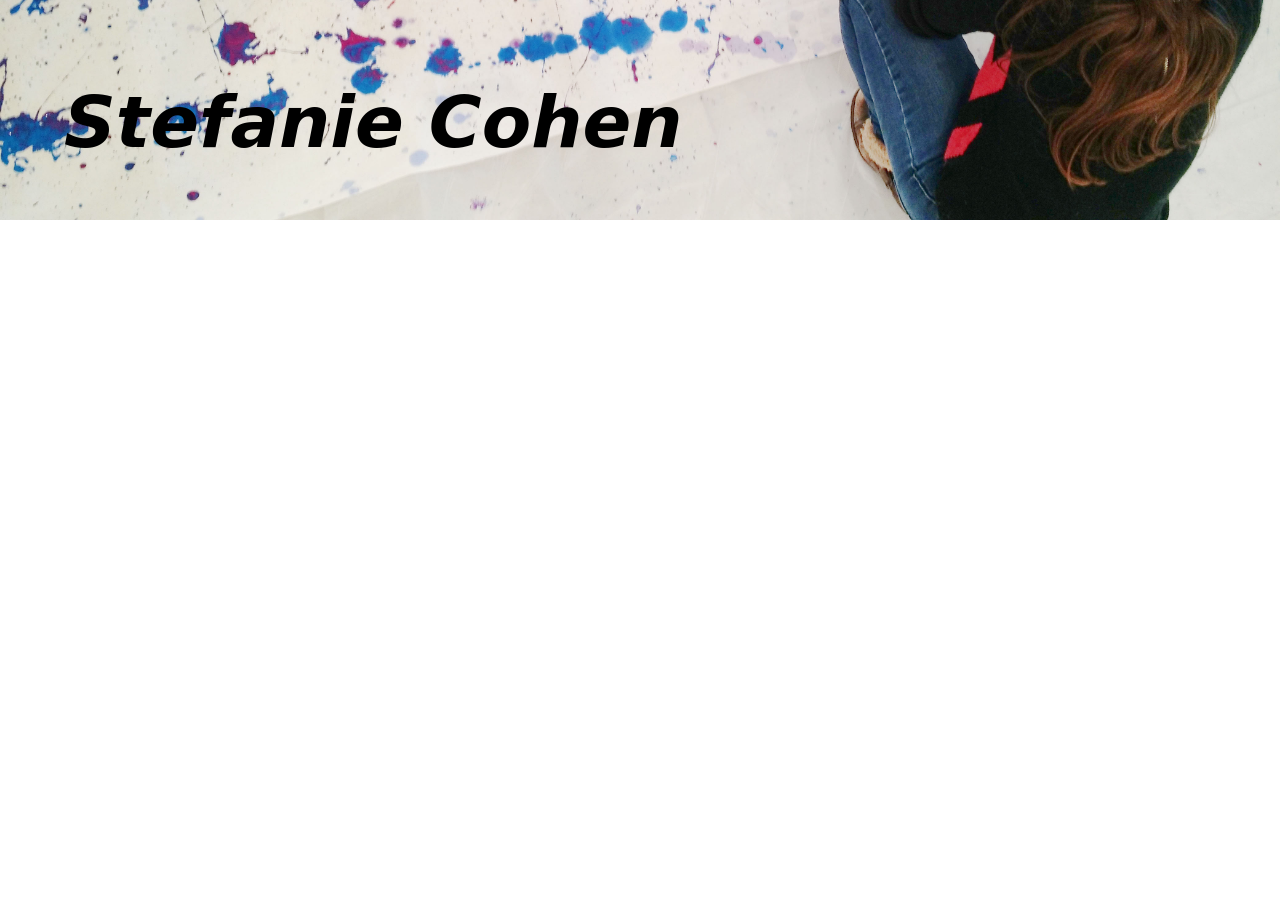
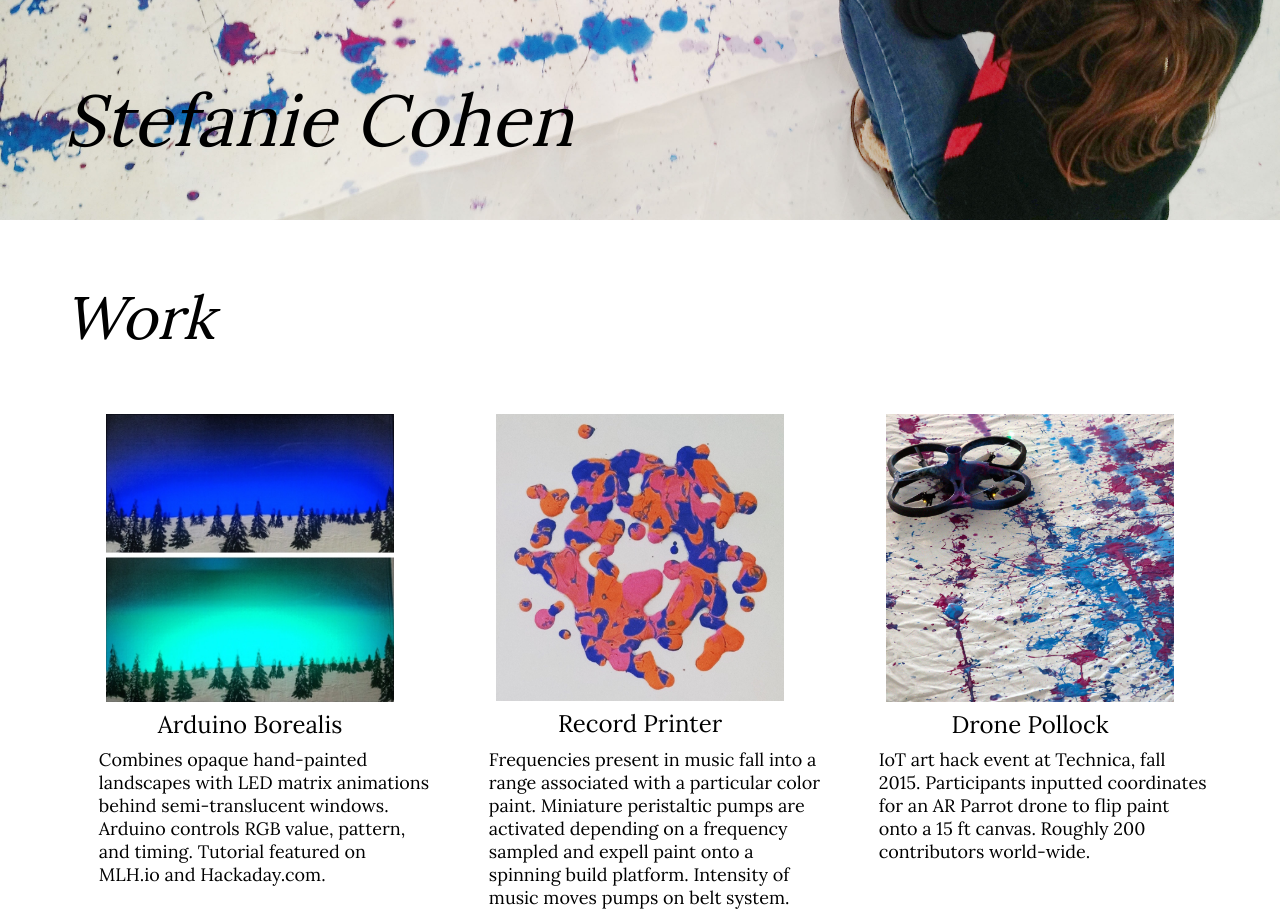
Before and after one commit to sbcohen/sbcohen.github.io, a plain HTML site: page index.html in a window 1280 px wide. Shown: the part 500-1419 px from the top of the page. Before the commit the page ends 800 px from the top, so only its background shows below. Drawn offline with nearby package versions, Linux system fonts and the light colour scheme.

Commit message:
added work section

```diff
--- a/css/stefStyle.css
+++ b/css/stefStyle.css
@@ -1,5 +1,23 @@
 html {
   font-size: 16px;
+}
+
+@media only screen and (max-width: 900px) {
+  html {
+    font-size: 12px;
+  }
+}
+
+@media only screen and (max-width: 700px) {
+  html {
+    font-size: 8px;
+  }
+}
+
+@media only screen and (max-width: 450px) {
+  html {
+    font-size: 6px;
+  }
 }
 
 #home {
@@ -11,42 +29,48 @@ html {
 
 h1 {
   color: black;
-  font-family: "Snell Roundhand", cursive;
+  font-family: 'Lora', serif;
   font-style: italic;
   font-size: 4.5rem;
 }
 
 h2 {
   color: black;
-  font-family: "Snell Roundhand", cursive;
+  font-family: 'Lora', serif;
   font-style: italic;
   font-size: 3.75rem;
+  margin-top: 4rem;
+  margin-bottom: 4rem;
+  margin-left: 4rem;
 }
 
 h3 {
   color: black;
-  font-family: "Snell Roundhand", cursive;
+  font-family: 'Lora', serif;
   font-style: italic;
   font-size: 1.5rem;
 }
 
 h4 {
   color: black;
-  font-family: "Oriya Sangam MN", monospace, sans-serif;
+  font-family: 'Lora', serif;
   font-style: normal;
   font-size: 1.5rem;
 }
 
-h4 {
+h5 {
   color: black;
-  font-family: "Oriya Sangam MN", monospace, sans-serif;
+  font-family: 'Lora', serif;
   font-style: normal;
   font-size: 1.125rem;
+  text-align: left;
+  padding-left: 1.8rem;
+  line-height: initial;
 }
 
-h5 {
+h6 {
   color: white;
-  font-family: "Oriya Sangam MN", monospace, sans-serif;
+  font-family: 'Lora', serif;
   font-style: normal;
   font-size: 1.125rem;
 }
@@ -66,14 +90,13 @@ a:hover {
   background-color: white;
 }
 
-
 .header-text {
   float: right;
   padding-top: .375rem;
   padding-right: 2rem;
   word-spacing: 2rem;
   color: black;
-  font-family: "Snell Roundhand", cursive;
+  font-family: 'Lora', serif;
   font-style: italic;
   font-size: 1.5rem;
 }
@@ -90,6 +113,23 @@ a:hover {
   color: #000;
 }
 
+#work {
+  background: #fff;
+  height: auto;
+  max-width: 100%;
+  position: relative;
+}
+
+.col-center {
+  float: none;
+  margin: 0 auto;
+}
+
+.hack-img {
+  width: 80%;
+  align-content: center;
+}
+
 footer {
   height: 2.5rem;
   width: 100%;
--- a/index.html
+++ b/index.html
@@ -4,17 +4,20 @@
 <head>
   <title>Stefanie Cohen</title>
   <meta name="viewport" content="width=device-width, initial-scale=1.0">
+  <link href='https://fonts.googleapis.com/css?family=Lora' rel='stylesheet' type='text/css'>
   <!--Favicon-->
-  <link rel="shortcut icon" href="img/Circle%20Icon.png" type="image/png">
-  <link rel="icon" href="img/Circle%20Icon.png" type="image/png">
+  <link rel="apple-touch-icon" sizes="60x60" href="/apple-icon-60x60.png">
+  <link rel="icon" type="image/png" sizes="32x32" href="/favicon-32x32.png">
+  <link rel="icon" type="image/png" sizes="16x16" href="/favicon-16x16.png">
+  <!--Bootstrap-->
+  <link href="https://maxcdn.bootstrapcdn.com/bootstrap/3.3.6/css/bootstrap.min.css" rel="stylesheet" integrity="sha256-7s5uDGW3AHqw6xtJmNNtr+OBRJUlgkNJEo78P4b0yRw= sha512-nNo+yCHEyn0smMxSswnf/OnX6/KwJuZTlNZBjauKhTK0c+zT+q5JOCx0UFhXQ6rJR9jg6Es8gPuD2uZcYDLqSw==" crossorigin="anonymous">
   <!--Style Sheet-->
   <link rel="stylesheet" href="https://cdnjs.cloudflare.com/ajax/libs/normalize/3.0.3/normalize.css">
   <link rel="stylesheet" href="./css/stefStyle.css">
 </head>
 
 <body>
-  <header>
-    <!--
+  <!--
     <div class="banner">
       <div class="header-text">
         <a href=" ">Work</a>
@@ -23,11 +26,32 @@
       </div>
     </div>
 -->
-    <section id="home">
-      <img class="backImage" src="img/home-photo.jpg">
-      <h1 class="bottomleft">Stefanie Cohen</h1>
-    </section>
-  </header>
+  <section id="home">
+    <img class="backImage" src="img/home-photo.jpg">
+    <h1 class="bottomleft">Stefanie Cohen</h1>
+  </section>
+  <section id="work">
+    <h2>Work</h2>
+    <div class="container">
+      <div class="row text-center">
+        <div class="col-xs-6 col-md-4 text-center">
+          <img class="hack-img" src="img/arduinoBorealis.jpg">
+          <h4>Arduino Borealis</h4>
+          <h5>Combines opaque hand-painted landscapes with LED matrix animations behind semi-translucent windows. Arduino controls RGB value, pattern, and timing. Tutorial featured on MLH.io and Hackaday.com.</h5>
+        </div>
+        <div class="col-xs-6 col-md-4">
+          <img class="hack-img" src="img/recordprinter.jpg">
+          <h4>Record Printer</h4>
+          <h5>Frequencies present in music fall into a range associated with a particular color paint. Miniature peristaltic pumps are activated depending on a frequency sampled and expell paint onto a spinning build platform. Intensity of music moves pumps on belt system.</h5>
+        </div>
+        <div class="col-xs-6 col-md-4">
+          <img class="hack-img" src="img/dronepollock.JPG">
+          <h4>Drone Pollock</h4>
+          <h5>IoT art hack event at Technica, fall 2015. Participants inputted coordinates for an AR Parrot drone to flip paint onto a 15 ft canvas. Roughly 200 contributors world-wide.</h5>
+        </div>
+      </div>
+    </div>
+  </section>
 </body>
 
 </html>
```
Also changed, not shown: img/Circle Icon.jpg (added), img/IMG_0061.JPG (deleted), img/Icon.jpg (deleted), img/apple-icon-60x60.png (added), img/dronepollock.JPG (added), img/favicon-16x16.png (added), img/favicon-32x32.png (added), img/favicon.ico (added), img/recordprinter.jpg (added).
